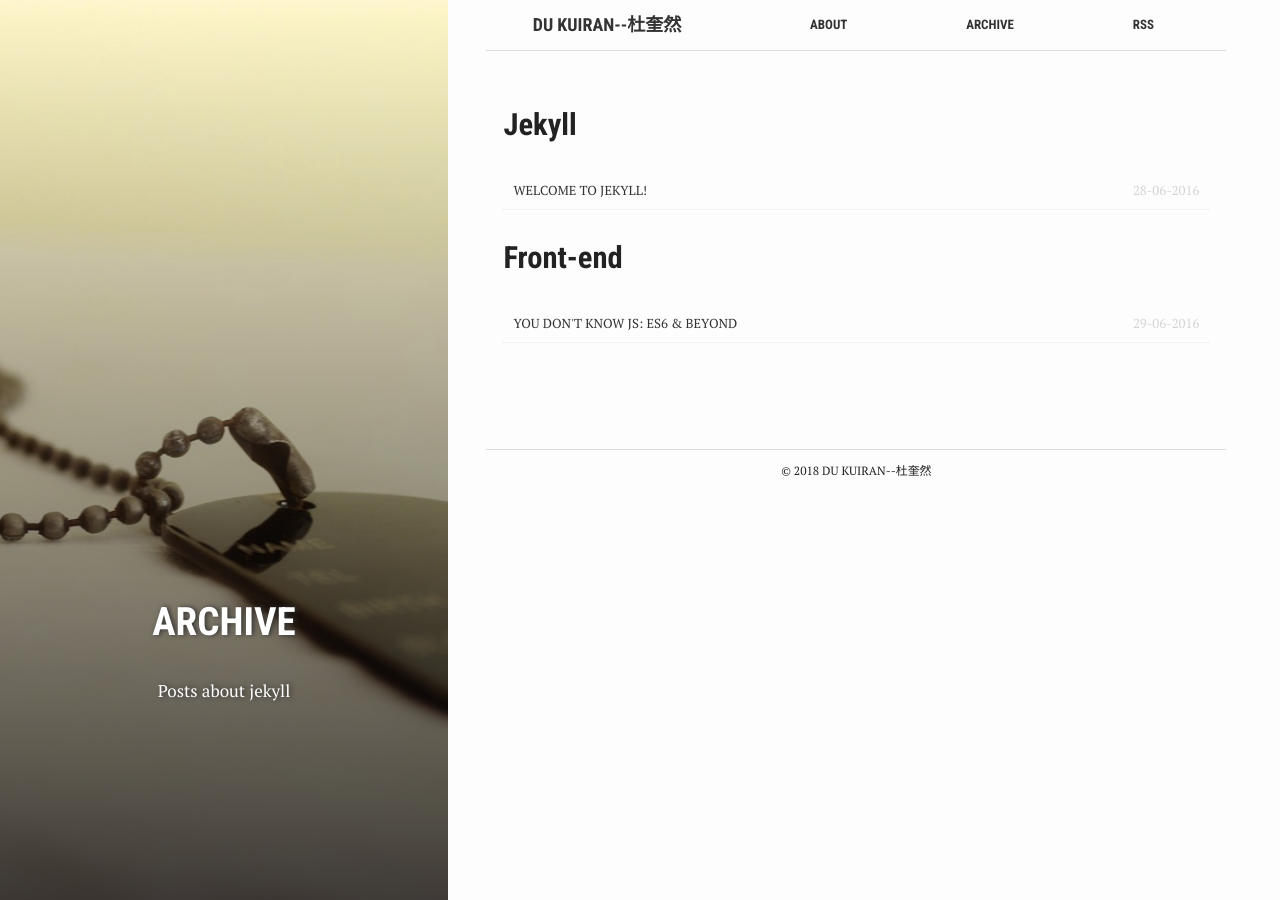
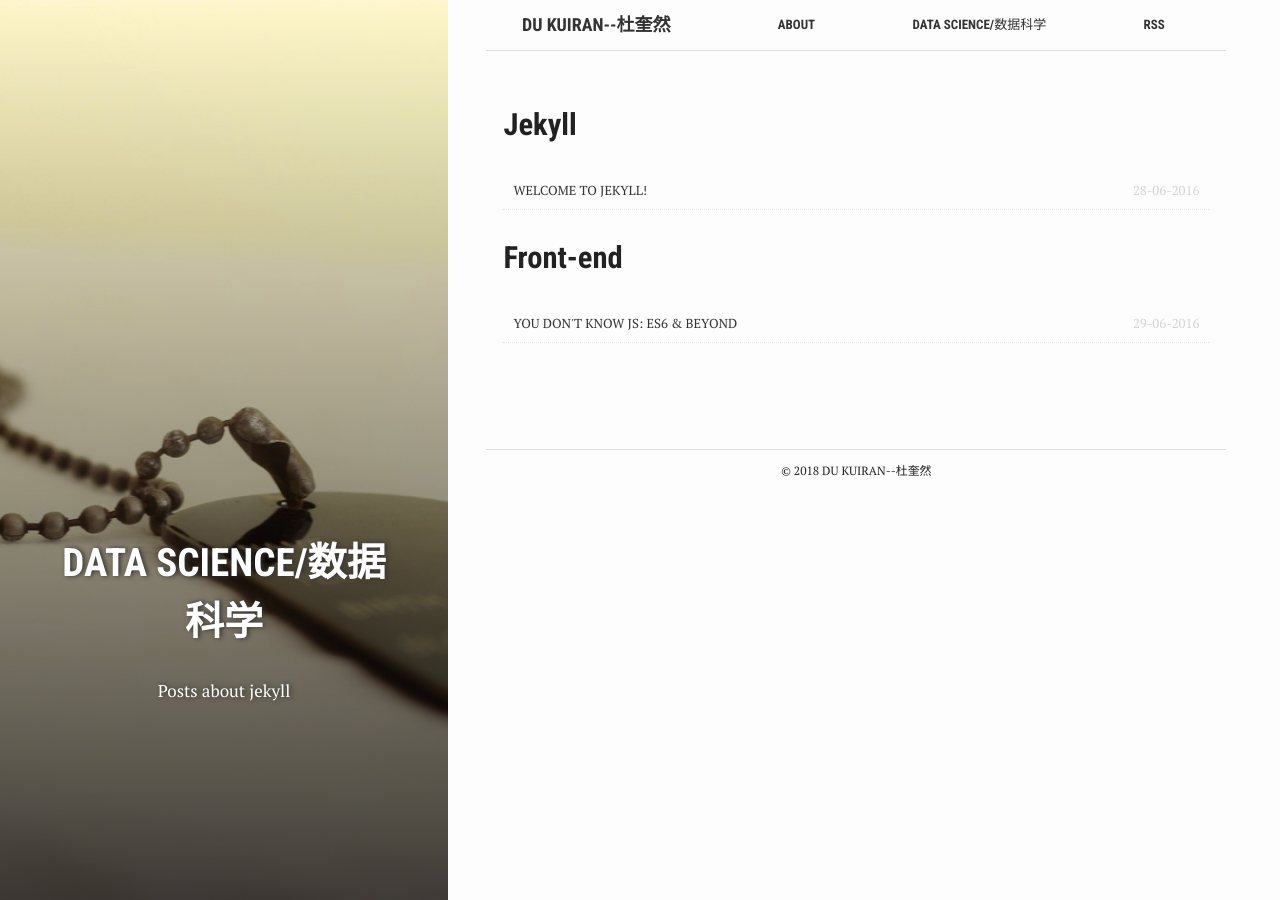
Before and after one commit to dukuiran/dukuiran.github.io, a Jekyll site: the page built from archive.md, in a window 1280 px wide. Built offline with Jekyll 4.4.1, drawn with Linux system fonts in a browser that asks for light colours.

Commit message:
Update archive.md

```diff
--- a/archive.md
+++ b/archive.md
@@ -2,7 +2,7 @@
 bg: "tag.jpg"
 layout: page
 permalink: /posts/
-title: "Archive"
+title: "Data Science/数据科学"
 crawlertitle: "All articles"
 summary: "Posts about jekyll"
 active: archive
```
